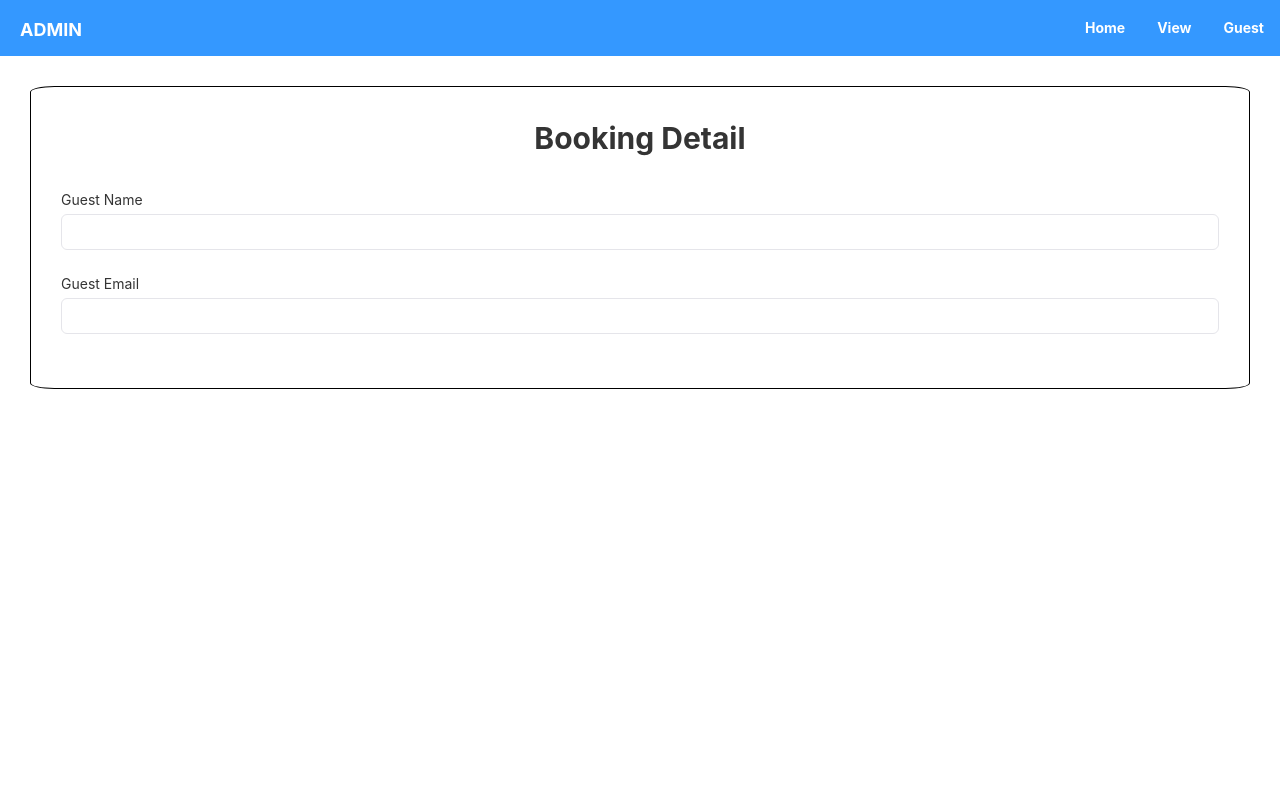
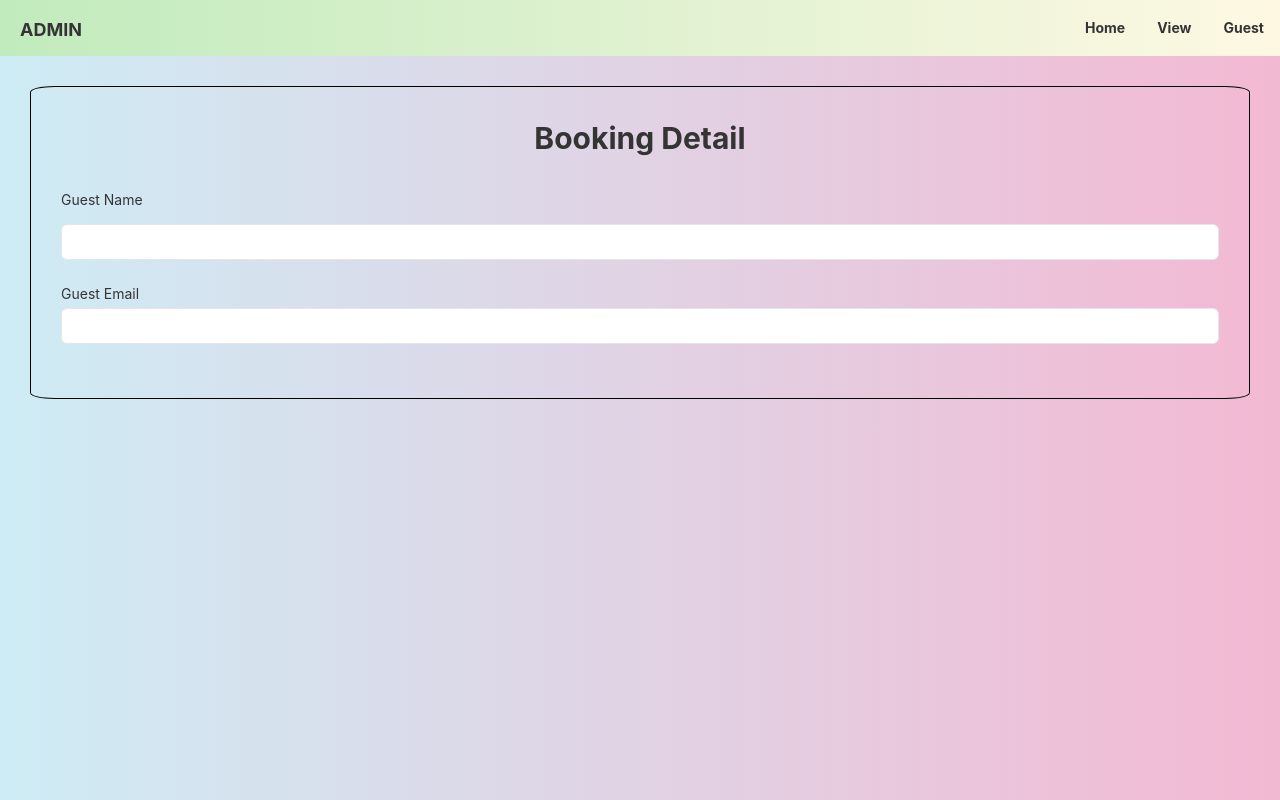
Before and after one commit to vijay-kumar-yadav/scaler-hotel-management-, a React (Create React App) app: page / in a window 1280 px wide. Built offline with nearby package versions, Linux system fonts and the light colour scheme; some icons are missing.

Commit message:
backgound color added

```diff
--- a/src/App.css
+++ b/src/App.css
@@ -1,3 +1,9 @@
 body {
-  background-color: rgb(60, 109, 175);
+  background-image: linear-gradient(to right, #ceecf5, #f3b9d3);
+  margin: 0;
+  padding: 0;
+  box-sizing: border-box;
 }
+.navbar {
+  background-image: linear-gradient(to left, #fef8e3, #c1ebbd);
+}
--- a/src/App.js
+++ b/src/App.js
@@ -1,4 +1,5 @@
 import React, { useState } from "react";
+import "./App.css";
 import { NavLink, Route, Routes } from "react-router-dom";
 import Home from "./components/home/Home";
 import View from "./components/view/View";
@@ -6,14 +7,13 @@ import Guest from "./components/guest/Guest";
 import PageNotFound from "./components/pageNotFound/PageNotFound";
 import { Nav, Navbar } from "rsuite";
 import HomeIcon from "@rsuite/icons/legacy/Home";
-import "./App.css";
 
 const App = () => {
   const [reservationList, setReservationList] = useState([]);
   const [userDetails, setUserDetails] = useState([]);
   return (
     <>
-      <Navbar appearance={"inverse"}>
+      <Navbar className="navbar">
         <Navbar.Brand as="h5">ADMIN</Navbar.Brand>
         <Nav pullRight>
           <Nav.Item
--- a/src/components/form/UserForm.css
+++ b/src/components/form/UserForm.css
@@ -0,0 +1,5 @@
+.name {
+  margin-top: 0;
+  margin-bottom: 20px;
+  padding-bottom: 10px;
+}
```
